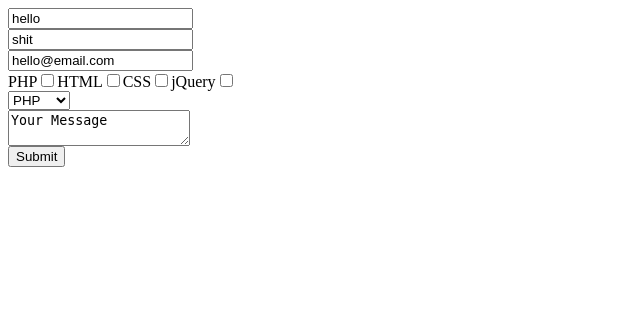
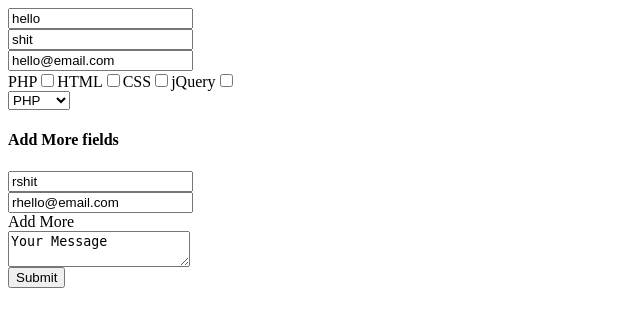
Before and after one commit to sharmasumi88/dynamic-form-builder, a PHP site: page / in a window 1280 px wide. Shown: the top 327 px of the page, without its empty margins (0-640 px from the left). Run offline with PHP 8.4, Linux system fonts and the light colour scheme.

Commit message:
Add repeter code and jQuery add more section on index.php file.

```diff
--- a/classes/Fields.php
+++ b/classes/Fields.php
@@ -13,6 +13,7 @@ require 'classes/fields/TypeTextarea.php';
 require 'classes/fields/TypeEmail.php';
 require 'classes/fields/TypeCheckbox.php';
 require 'classes/fields/TypeSelect.php';
+require 'classes/fields/Repeter.php';
 require 'classes/fields/TypeSubmit.php';
 
 abstract class Fields
@@ -70,6 +71,11 @@ abstract class Fields
                     $html[] = $selectType->selectHtml;
                     //$selectType->create($type);
                     break;
+                case 'repeter':
+                    $repeterType = new Repeter;
+                    $repeterType->repeterHtml($type);
+                    $html[] = $repeterType->repeterHtml;
+                    break;
                 case 'submit':
                     $submitType= new TypeSubmit;
                     $submitType->submitHtml($type);
--- /dev/null
+++ b/classes/fields/Repeter.php
@@ -0,0 +1,38 @@
+<?php
+/**
+ * Created by PhpStorm.
+ * User: sumitsharma
+ * Date: 2019-10-03
+ * Time: 23:38
+ */
+
+class Repeter extends Fields
+{
+
+
+    public $repeterHtml;
+
+    public function __construct()
+    {
+
+    }
+
+    public function __call($name, $arguments)
+    {
+        $arguments = $arguments[0];
+        $this->fieldType($arguments);
+        $repeterHtml = '<div class="repeter-1">';
+        $repeterHtml .= '<h4 class="repeter-1">Add More fields</h4><div class="rep-1">';
+        foreach ($this->html as $html){
+
+            $repeterHtml .= $html;
+        }
+        $repeterHtml .= "</div><a class='add-more'>Add More</a></div>";
+        $this->repeterHtml = $repeterHtml;
+       // print_r($repeterHtml);
+
+        // TODO: Implement __call() method.
+    }
+
+
+}
--- a/index.php
+++ b/index.php
@@ -1,3 +1,6 @@
+<head>
+    <script src="https://ajax.googleapis.com/ajax/libs/jquery/3.4.1/jquery.min.js"></script>
+</head>
 <?php
 /**
  * Created by PhpStorm.
@@ -64,6 +67,23 @@ $form = array(
                 ),
             ),
             array(
+                'type'=>'repeter',
+                'fields' => array(
+                    array(
+                        'id'=>'rshit',
+                        'type'=>'text',
+                        'class' =>'rshit',
+                        'value'=>'rshit',
+                    ),
+                    array(
+                        'id'=>'remail',
+                        'type'=>'email',
+                        'class' =>'remail',
+                        'value'=>'rhello@email.com',
+                    )
+                )
+            ),
+            array(
                 'id'=>'message',
                 'type'=>'textarea',
                 'class' =>'textarea-text',
@@ -82,3 +102,17 @@ $form = array(
 
 $formBuild = new form($form);
 $formBuild->render();
+
+?>
+
+<script>
+    $(document).ready(function () {
+        $("a.add-more").click(function() {
+            let rendonid = Math.random().toString(36).substring(7);
+            var element = $(this).prev();
+            var newElement = element.html();
+            $(this).before('<div class="rep-'+rendonid+'">'+newElement+'</div>');
+        });
+    })
+
+</script>
```
